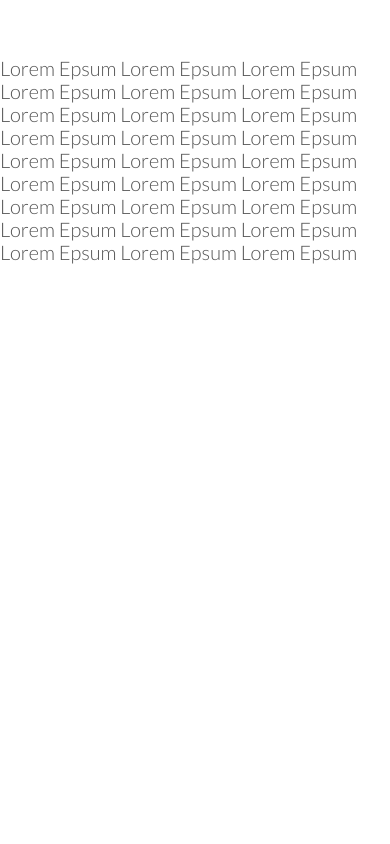
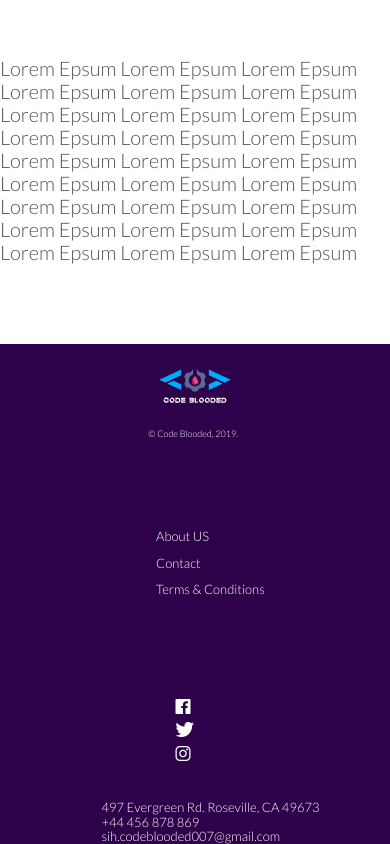
Before and after one commit to Code-Blooded-007/SIH-Project, a plain HTML site: page index.html in a window 390 px wide. Shown: the part 867-1711 px from the top of the page. Before the commit the page ends 1211 px from the top, so only its background shows below. Drawn offline with nearby package versions, Linux system fonts and the light colour scheme.

Commit message:
Footer added

```diff
--- a/index.html
+++ b/index.html
@@ -62,13 +62,13 @@
                <ul>
                    <li><a href="#"><i class="ion-logo-facebook"></i></a></li>
                     <li><a href="#"><i class="ion-logo-twitter"></i></a></li>
-                    <li><a href="#"><i class="ion-logo-googleplus"></i></a></li>
+<!--                    <li><a href="#"><i class="ion-logo-googleplus"></i></a></li>-->
                     <li><a href="#"><i class="ion-logo-instagram"></i></a></li>
                </ul>
             </div>
         </header>
         <section>
-            <div>
+            <div class="row">
                 <p>
                     Lorem Epsum
                     Lorem Epsum
@@ -100,5 +100,48 @@
                 </p>
             </div>
         </section>
+        <footer>
+            <div class="row">
+                <div class="col span-1-of-7">
+
+                </div>
+                <div class="col span-1-of-7">
+                    <a href="#"><img src="vendors/icons/Artboard%201.svg" class="logo-footer" id="dark-logo-footer #logo-foot"></a>
+                    <p class="copyright-ft">&copy; Code Blooded, 2019.</p>
+                </div>
+                <div class="col span-1-of-7">
+                    <div class="footer-opt">
+                        <ul>
+                           <li><a href="#">About US</a></li>
+                            <li><a href="#">Contact</a></li>
+                            <li><a href="#">Terms &amp; Conditions</a></li>
+                       </ul>
+                    </div>
+                </div>
+                <div class="col span-1-of-7">
+                    <div class="social-media-ft">
+                        <ul>
+                           <li><a href="#"><i class="ion-logo-facebook"></i></a></li>
+                            <li><a href="#"><i class="ion-logo-twitter"></i></a></li>
+                            <li><a href="#"><i class="ion-logo-instagram"></i></a></li>
+                       </ul>
+                    </div>
+                    <div class="social-media-nm">
+                        <ul class="smi">
+                           <li><a href="#" class="smin smin1">Facebook</a></li>
+                           <li><a href="#" class="smin smin2">Twitter</a></li>
+                           <li><a href="#" class="smin smin3">Instagram</a></li>
+                       </ul>
+                    </div>
+                </div>
+                <div class="col span-2-of-7 adrs">
+                    <p class="address">
+                        497 Evergreen Rd. Roseville, CA 49673<br>
+                        +44 456 878 869<br>
+                        sih.codeblooded007@gmail.com
+                    </p>
+                </div>
+            </div>
+        </footer>
     </body>
 </html>
--- a/resources/css/queries1.css
+++ b/resources/css/queries1.css
@@ -64,6 +64,42 @@
     .notification{
     height: 20px;
     width: 20px;
+    }
+
+    /* For Footer*/
+    footer{
+    height: 135px;
+    }
+
+    .logo-footer{
+    padding-top: 20%;
+    height: 60%;
+    width: 60%;
+    }
+
+    .copyright-ft{
+        font-size: 10px;
+    }
+
+    .footer-opt{
+        font-size: 14px;
+    }
+
+    .social-media-ft{
+        padding-top: 24%;
+    }
+
+    .smin{
+    font-size: 14px;
+    }
+
+    .smi{
+        padding-right: 30%;
+        font-size: 14px;
+    }
+
+    .adrs{
+    padding-left: 6%;
     }
 }
 
@@ -138,6 +174,42 @@
     height: 20px;
     width: 20px;
     }
+
+    /* For Footer*/
+    footer{
+    height: 135px;
+    }
+
+    .logo-footer{
+    padding-top: 20%;
+    height: 60%;
+    width: 60%;
+    }
+
+    .copyright-ft{
+        font-size: 10px;
+    }
+
+    .footer-opt{
+        font-size: 14px;
+    }
+
+    .social-media-ft{
+        padding-top: 20%;
+    }
+
+    .smin{
+    font-size: 14px;
+    }
+
+    .smi{
+        padding-right: 30%;
+/*        font-size: 14px;*/
+    }
+
+    .adrs{
+    padding-left: 6%;
+    }
 }
 
 /* Small tablets and big tablets : from 768px to 1023px */
@@ -210,6 +282,41 @@
     .notification{
     height: 20px;
     width: 20px;
+    }
+
+    /* For Footer*/
+    footer{
+    height: 135px;
+    }
+
+    .logo-footer{
+    padding-top: 20%;
+    height: 60%;
+    width: 60%;
+    }
+
+    .copyright-ft{
+        font-size: 9px;
+    }
+
+    .footer-opt{
+        font-size: 13px;
+    }
+
+    .social-media-ft{
+        padding-top: 22%;
+    }
+
+    .smin{
+    font-size: 13px;
+    }
+
+    .smi{
+        padding-right: 18%;
+    }
+
+    .adrs{
+    padding-left: 6%;
     }
 }
 
@@ -323,6 +430,40 @@
     height: 20px;
     width: 20px;
     }
+
+    /*For Footer*/
+    footer{
+    height: 120px;
+    }
+
+    .logo-footer{
+    padding-top: 20%;
+    height: 60%;
+    width: 60%;
+    }
+
+    .copyright-ft{
+    }
+
+    .footer-opt{
+    }
+
+    .social-media-ft{
+        padding-top: 22%;
+        padding-left: 20%;
+    }
+
+    .smin{
+    font-size: 13px;
+    }
+
+    .smi{
+        display: none;
+    }
+
+    .adrs{
+    padding-left: 6%;
+    }
 }
 
 @media only screen and (max-width: 550px){
@@ -380,6 +521,30 @@
     .notification{
     height: 20px;
     width: 20px;
+    }
+
+    /*For Footer*/
+    .copyright-ft{
+    }
+
+    .footer-opt{
+    }
+
+    .logo-footer{
+    padding-top: 20%;
+    height: 60%;
+    width: 60%;
+    }
+
+    .social-media-ft{
+    }
+
+    .smin{
+    font-size: 14px;
+    }
+
+    .adrs{
+    padding-left: 6%;
     }
 }
 
@@ -449,6 +614,34 @@
         height: 28px;
         width: 12.6%;
     }
+
+    /*For Footer*/
+    footer{
+        height: 565px;
+    }
+
+    .logo-footer{
+        padding-top: 5%;
+        height: 20%;
+        width: 20%;
+        margin-left: 40%;
+    }
+
+    .copyright-ft{
+        padding-left: 38%;
+    }
+
+    .footer-opt{
+        padding-left: 40%;
+    }
+
+    .social-media-ft{
+        padding-left: 45%;
+    }
+
+    .adrs{
+    padding-left: 26%;
+    }
 }
 
 /* Small Phones : from 0 to 480px */
@@ -479,4 +672,9 @@
     .sign-up{
         margin-top: 3.3%;
     }
+
+    /*For Footer*/
+    footer{
+        height: 500px;
+    }
 }
--- a/resources/css/style.css
+++ b/resources/css/style.css
@@ -235,12 +235,11 @@ nav a{
 }
 
 /*--------------------------------------------------------------------*/
-/*BASIC SETUP*/
+/*Social-Media Sticky*/
 /*--------------------------------------------------------------------*/
 
 .social-media{
     float: right;
-
     padding-top: 4%;
     padding-right: 2%;
 }
@@ -263,7 +262,7 @@ nav a{
 }
 
 .ion-logo-facebook:hover{
-    color: #3b5998;
+    color: #274480;
 }
 
 .ion-logo-twitter:hover{
@@ -277,3 +276,92 @@ nav a{
 .ion-logo-instagram:hover{
     color: #cd486b;
 }
+
+/*--------------------------------------------------------------------*/
+/*Footer*/
+/*--------------------------------------------------------------------*/
+
+footer{
+    background-color: #2e024a;
+}
+
+#dark-logo-footer{
+    overflow: hidden;
+    float: left;
+    font-size: 10px;
+    color: #fff;
+}
+
+.copyright-ft{
+    color: #fff;
+    padding-top: 5%;
+}
+
+.footer-opt{
+    padding-top: 23%;
+}
+
+.footer-opt li{
+    list-style: none;
+    padding-bottom: 5%;
+}
+
+.footer-opt li a{
+    text-decoration: none;
+    color: #fff;
+}
+
+.social-media-ft{
+    float: left;
+    padding-right: 2%;
+}
+
+.social-media-ft li{
+    list-style: none;
+    padding-bottom: 2%;
+}
+
+.social-media-ft li a{
+    color: #fff;
+    padding-bottom: 4%;
+    text-decoration: none;
+    text-align: center;
+}
+
+.smi{
+    float: right;
+}
+
+.social-media-nm{
+    padding-top: 18.5%;
+    padding-right: 2%;
+}
+
+.social-media-nm li{
+    list-style: none;
+}
+
+.social-media-nm li a{
+    color: #fff;
+    padding-bottom: 4%;
+    text-decoration: none;
+    text-align: center;
+}
+
+.smin1:hover{
+    color: #274480;
+}
+
+.smin2:hover{
+    color: #55acee;
+}
+
+.smin3:hover{
+    color: #cd486b;
+}
+
+.address{
+    padding-top: 12%;
+    font-size: 13px;
+    color: #fff;
+}
```
